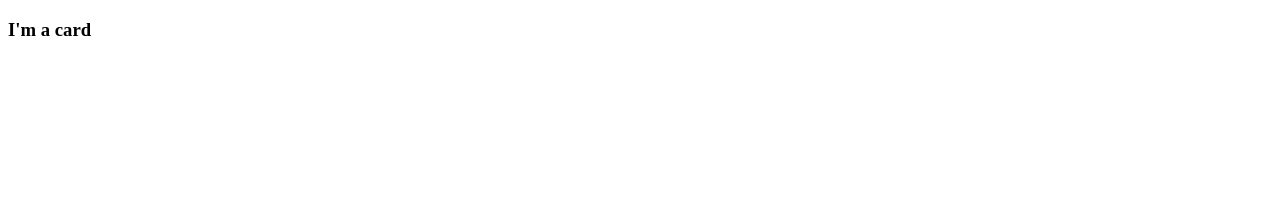
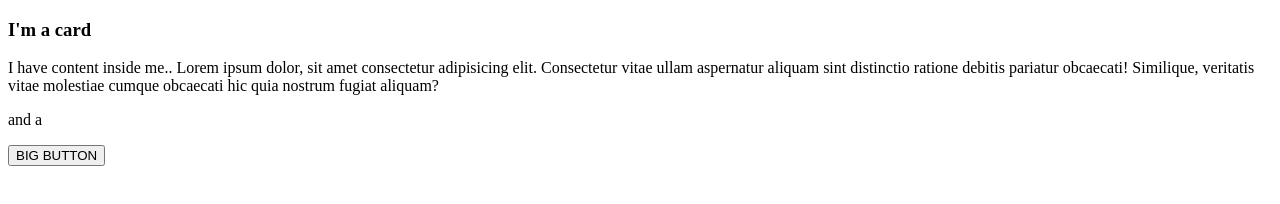
Before and after one commit to obetdelacruz/box-model, a plain HTML site: page activity-1/index.html in a window 1280 px wide. Drawn offline with Linux system fonts and the light colour scheme.

Commit message:
update of assignment

```diff
--- a/activity-1/index.html
+++ b/activity-1/index.html
@@ -12,5 +12,26 @@
         <h1>I'm a card</h1>
       </article>
     </section>
+
+    <section>
+      <div>
+        <p>
+          I have content inside me.. Lorem ipsum dolor, sit amet consectetur
+          adipisicing elit. Consectetur vitae ullam aspernatur aliquam sint
+          distinctio ratione debitis pariatur obcaecati! Similique, veritatis
+          vitae molestiae cumque obcaecati hic quia nostrum fugiat aliquam?
+        </p>
+      </div>
+    </section>
+
+    <section class="text-and-button">
+      <div>
+        <p>and a</p>
+      </div>
+
+      <div id="big-button">
+        <button>BIG BUTTON</button>
+      </div>
+    </section>
   </body>
 </html>
--- a/activity-1/styles.css
+++ b/activity-1/styles.css
@@ -6,4 +6,5 @@
 
 h1 {
   background-color: aqua;
+  border: 5 solid;
 }
```
